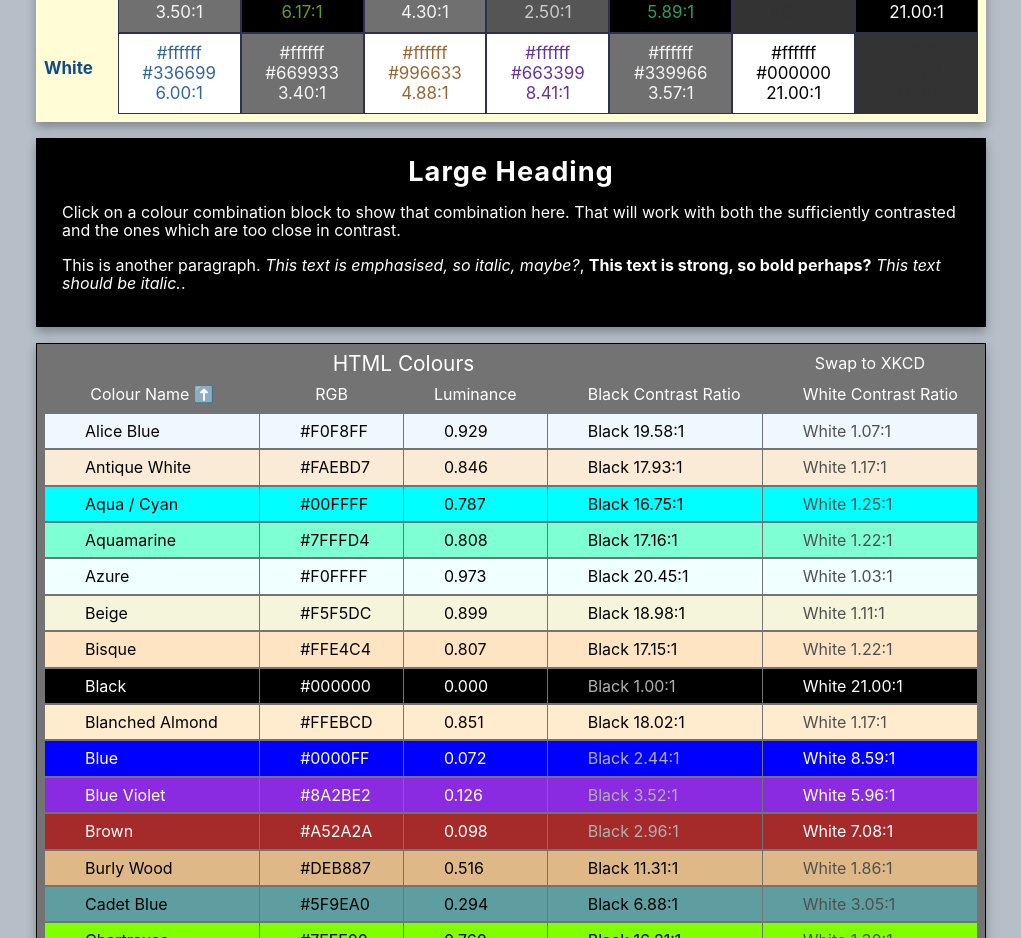
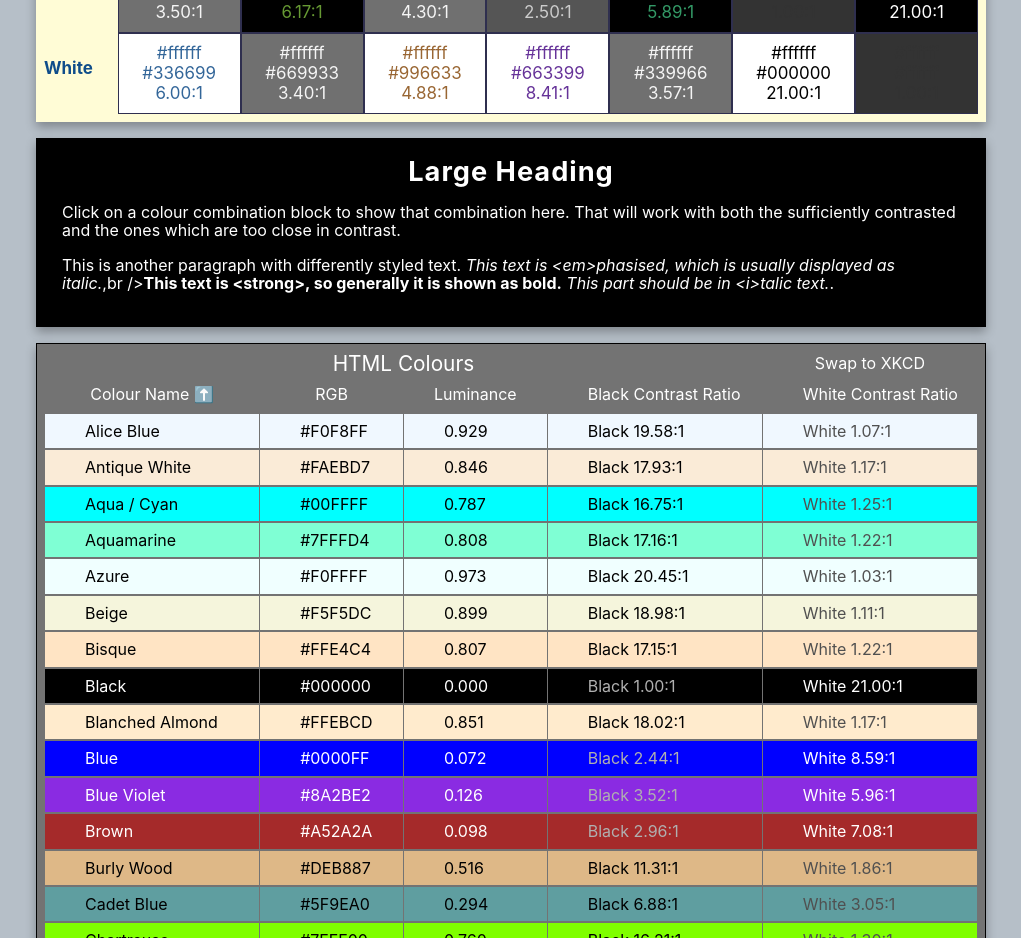
Before and after one commit to JulianNicholls/palette-visualiser-3, a React app: page / in a window 1280 px wide. Shown: the part 780-1718 px from the top of the page, without its empty margins (129-1150 px from the left). Built offline with nearby package versions, Linux system fonts and the light colour scheme.

Commit message:
Adjust sample text and make into a section.

```diff
--- a/src/components/SampleText.js
+++ b/src/components/SampleText.js
@@ -6,7 +6,7 @@ const SampleText = () => {
   const context = useContext(ColourContext);
 
   return (
-    <div
+    <section
       className="sample-text"
       style={{ background: context.selectedBG, color: context.selectedFG }}
     >
@@ -18,12 +18,17 @@ const SampleText = () => {
       </p>
 
       <p>
-        This is another paragraph.{' '}
-        <em>This text is emphasised, so italic, maybe?</em>,{' '}
-        <strong>This text is strong, so bold perhaps?</strong>{' '}
-        <i>This text should be italic.</i>.
+        This is another paragraph with differently styled text.{' '}
+        <em>
+          This text is &lt;em&gt;phasised, which is usually displayed as italic.
+        </em>
+        ,br />
+        <strong>
+          This text is &lt;strong&gt;, so generally it is shown as bold.
+        </strong>{' '}
+        <i>This part should be in &lt;i&gt;talic text.</i>.
       </p>
-    </div>
+    </section>
   );
 };
 
```
